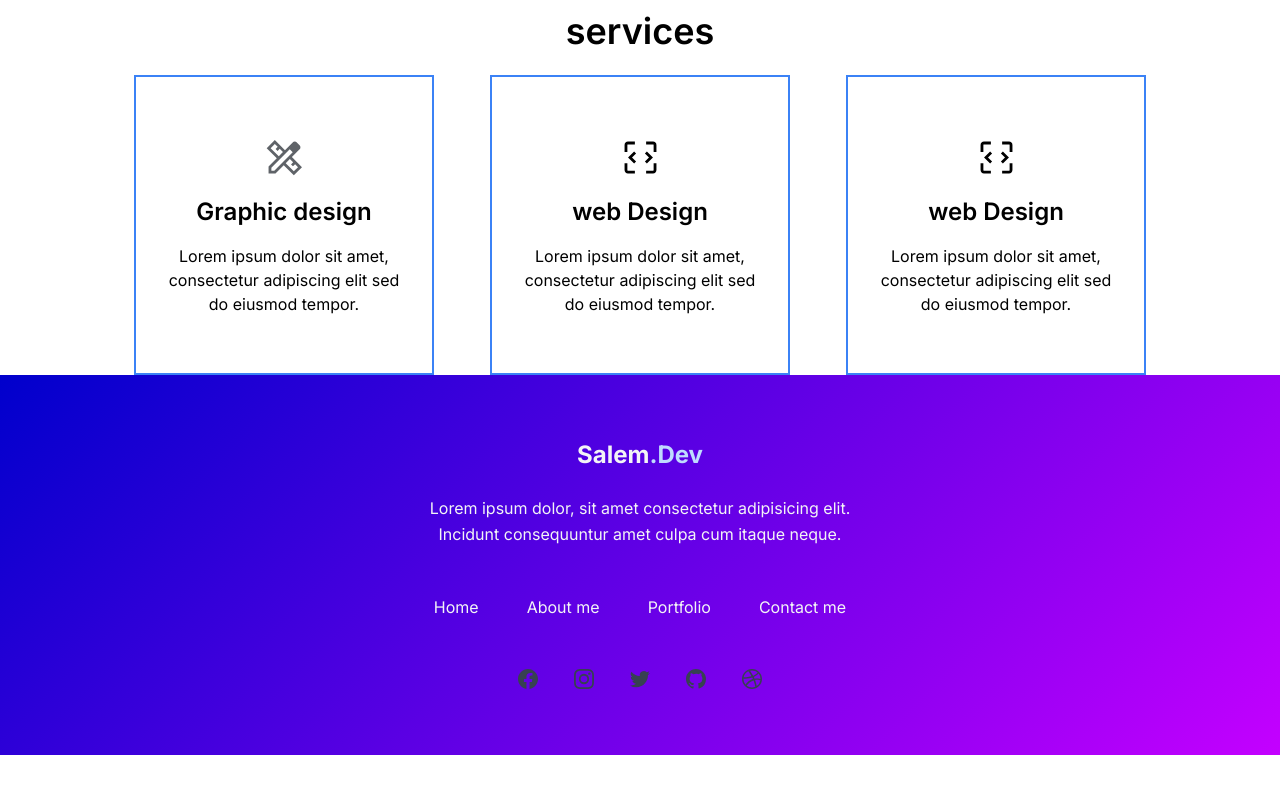
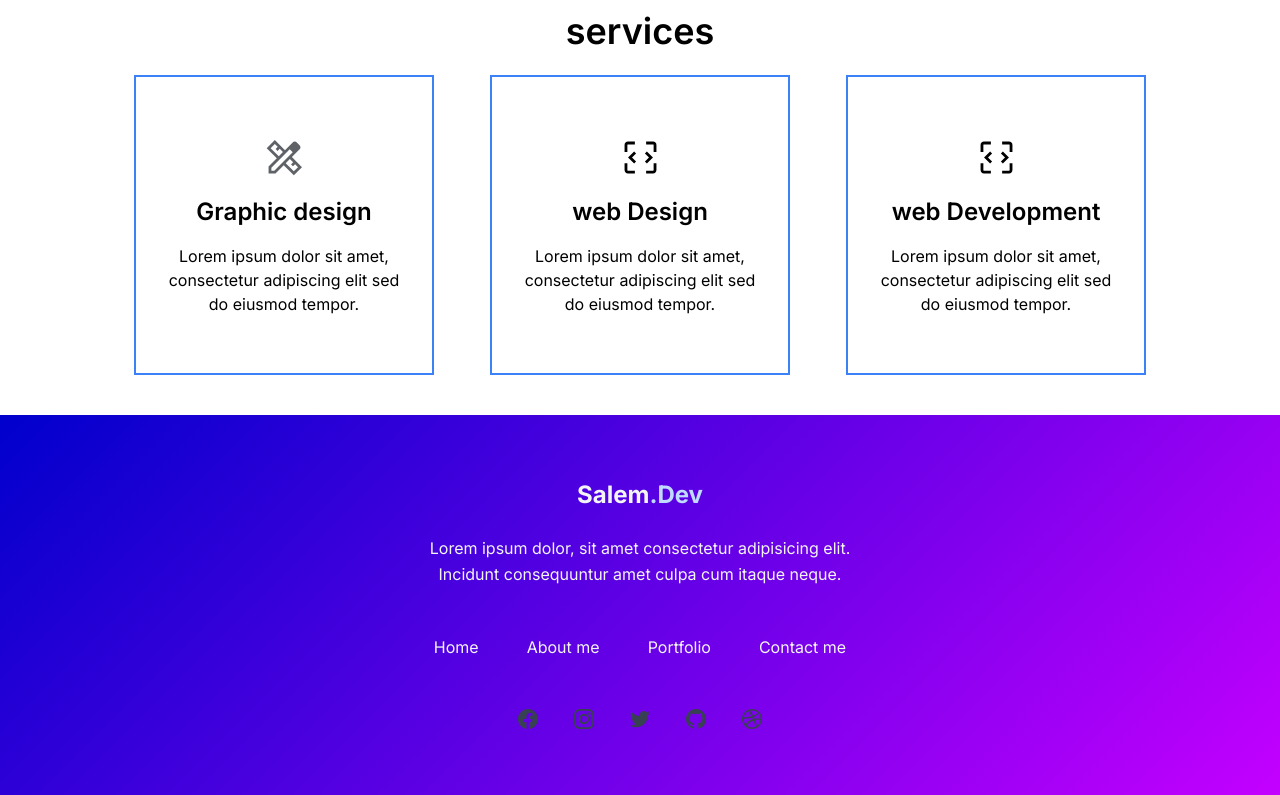
Before and after one commit to SalemDevLouy/myportfolio, a Next.js app: page / in a window 1280 px wide. Shown: the part 973-1768 px from the top of the page. Before the commit the page ends 1728 px from the top, so only its background shows below. Built offline with nearby package versions, Linux system fonts and the light colour scheme.

Commit message:
new commit
change footer color
add services

```diff
--- a/app/_components/Footer.tsx
+++ b/app/_components/Footer.tsx
@@ -2,7 +2,7 @@ import React from 'react'
 
 export default function Footer() {
   return (
-    <footer className="bg-gradient-primary text-gray-100">
+    <footer className="bg-gradient-primary text-gray-100 mt-10">
   <div className="mx-auto max-w-5xl px-4 py-16 sm:px-6 lg:px-8">
     <div className="flex justify-center">
     <p className='font-bold text-2xl '>Salem
--- a/app/_components/Services.tsx
+++ b/app/_components/Services.tsx
@@ -28,7 +28,7 @@ export default function
                         <div className="icon">
                           <Image src={codingicon} alt='design service' priority width={45} height={45}/>
                         </div>
-                        <h3 className='font-semibold text-2xl'>web Design</h3>
+                        <h3 className='font-semibold text-2xl'>web Development</h3>
                         <p>Lorem ipsum dolor sit amet, consectetur adipiscing elit sed do eiusmod tempor.</p>
                     </div>
 
```
